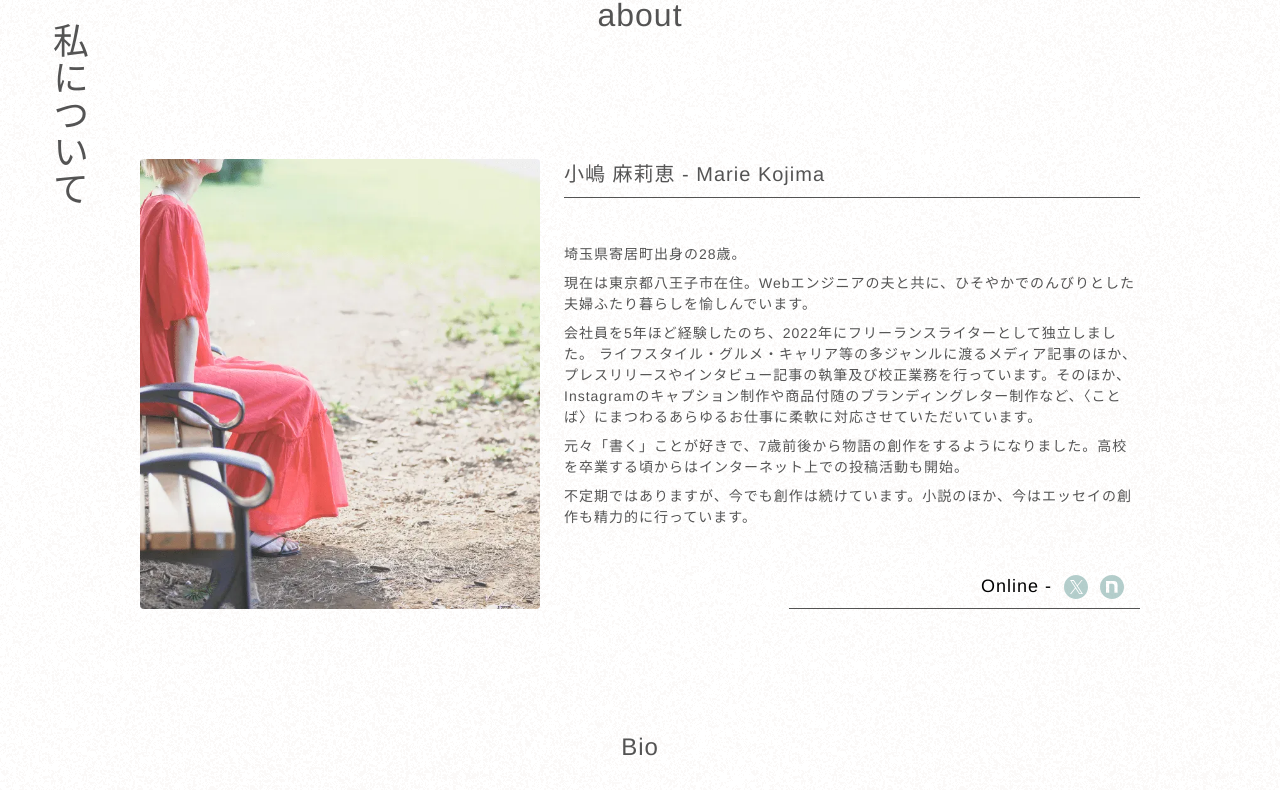
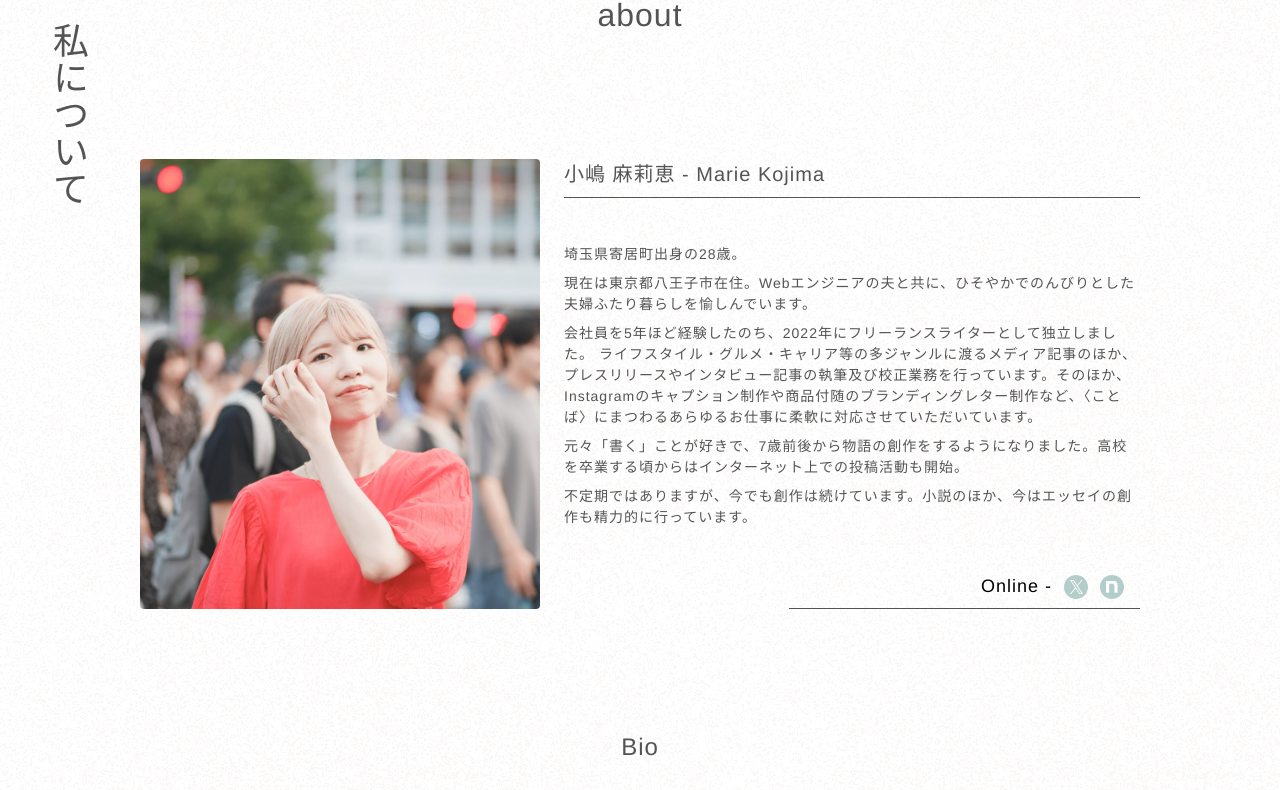
Before and after one commit to kaikojima05/porko, a Next.js app: page /about in a window 1280 px wide. Shown: the part 577-1367 px from the top of the page. Built offline with nearby package versions, Linux system fonts and the light colour scheme.

Commit message:
文言の修正

```diff
--- a/ui/pages/about/section/main/index/index.tsx
+++ b/ui/pages/about/section/main/index/index.tsx
@@ -4,7 +4,6 @@ import profile from './profile.js'
 import Image from "next/image";
 import classNames from "classnames";
 import Section from "@/ui/base/section";
-import Article from "@/ui/base/article";
 import { HeadingH3 } from "@/ui/base/heading";
 import HoverIcons from '@/ui/module/hoverIcon/index'
 import { Supplement } from '@/ui/base/supplement/index'
@@ -29,7 +28,7 @@ const AboutPage = forwardRef<HTMLDivElement>((_props, ref) => {
             >
               <Image
                 alt=""
-                src="/images/hero_about.webp"
+                src="/images/profile.webp"
                 fill
                 style={{
                   objectPosition: "top",
```
